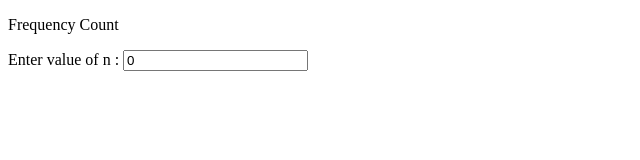
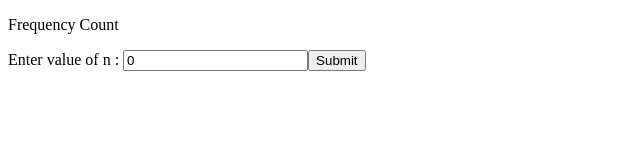
Before and after one commit to akshay-damodaran/frequencycount, a React app: page / in a window 1280 px wide. Shown: the top 160 px of the page, without its empty margins (0-640 px from the left). Built offline with nearby package versions, Linux system fonts and the light colour scheme.

Commit message:
Rendering data recieved from api

```diff
--- a/src/app/App.js
+++ b/src/app/App.js
@@ -1,10 +1,13 @@
 import React from 'react';
+
+import getApi from '../request';
 
 class App extends React.Component {
   constructor() {
     super();
     this.state = {
       n: 0,
+      data: [],
     };
   }
 
@@ -14,13 +17,54 @@ class App extends React.Component {
     });
   }
 
+  async handleClick() {
+    const url = "http://localhost:3000/frequency";
+    const { n } = this.state;
+    const { isError, response } = await getApi(url, { n });
+    if (isError) {
+      console.log('Couldn\'t load data');
+      this.setState({
+        data: [],
+      })
+    } else {
+      this.setState({
+        data: response.data.result,
+      })
+    }
+  }
+
+  renderTable(data) {
+    return (
+      <table>
+        <thead>
+          <tr>
+            <th>Sr no.</th>
+            <th>Word</th>
+            <th>Frequency</th>
+          </tr>
+        </thead>
+        <tbody>
+          {data.map((row, i) => (
+            <tr key={row.word}>
+              <td>{i + 1}</td>
+              <td>{row.word}</td>
+              <td>{row.count}</td>
+            </tr>
+          ))}
+        </tbody>
+      </table>
+    )
+  }
+
   render() {
-    const { n } = this.state;
+    const { n, data } = this.state;
     return (
       <div>
         <p>Frequency Count</p>
         <label htmlFor="n-input">Enter value of n : </label>
         <input type="number" value={n} onChange={e => this.handleChange(Number(e.target.value))} />
+        <button type="button" onClick={() => this.handleClick()}>Submit</button>
+        {data.length > 0 && this.renderTable(data)}
       </div>
     );
   }
```
